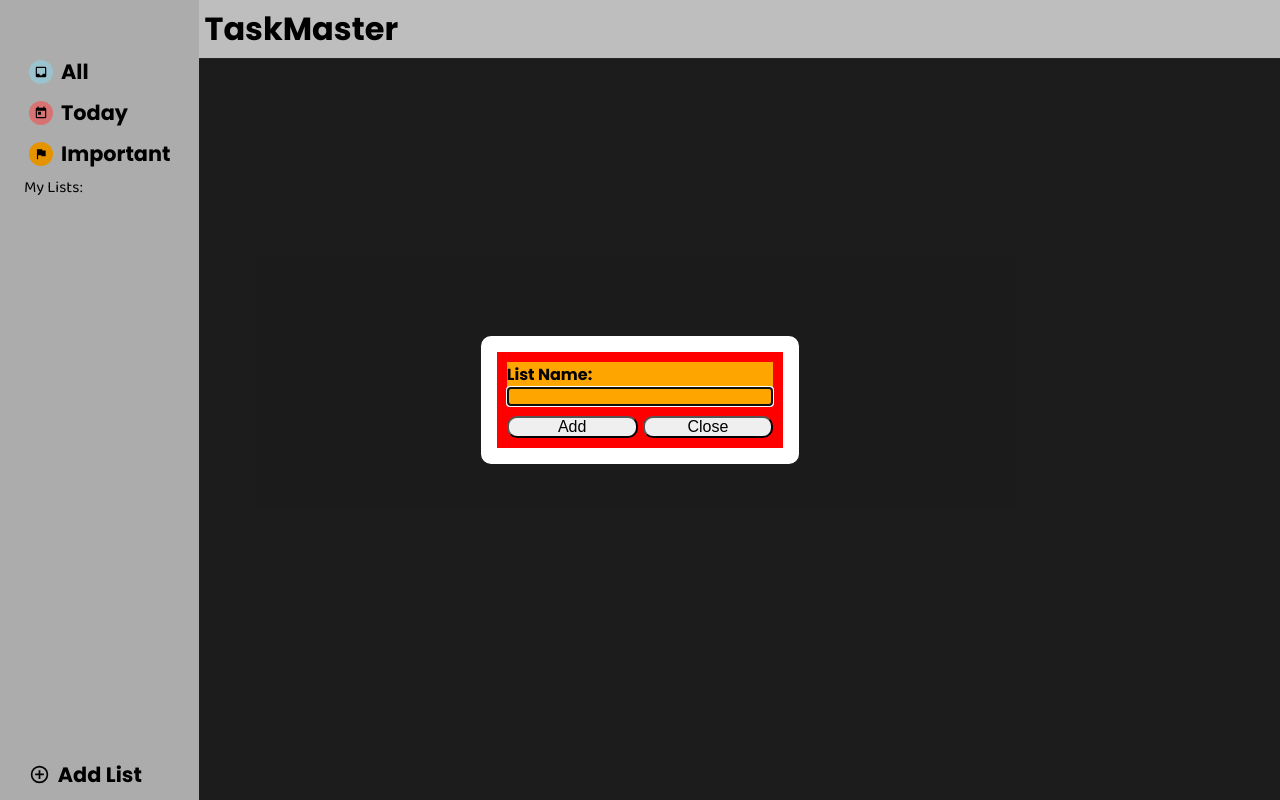
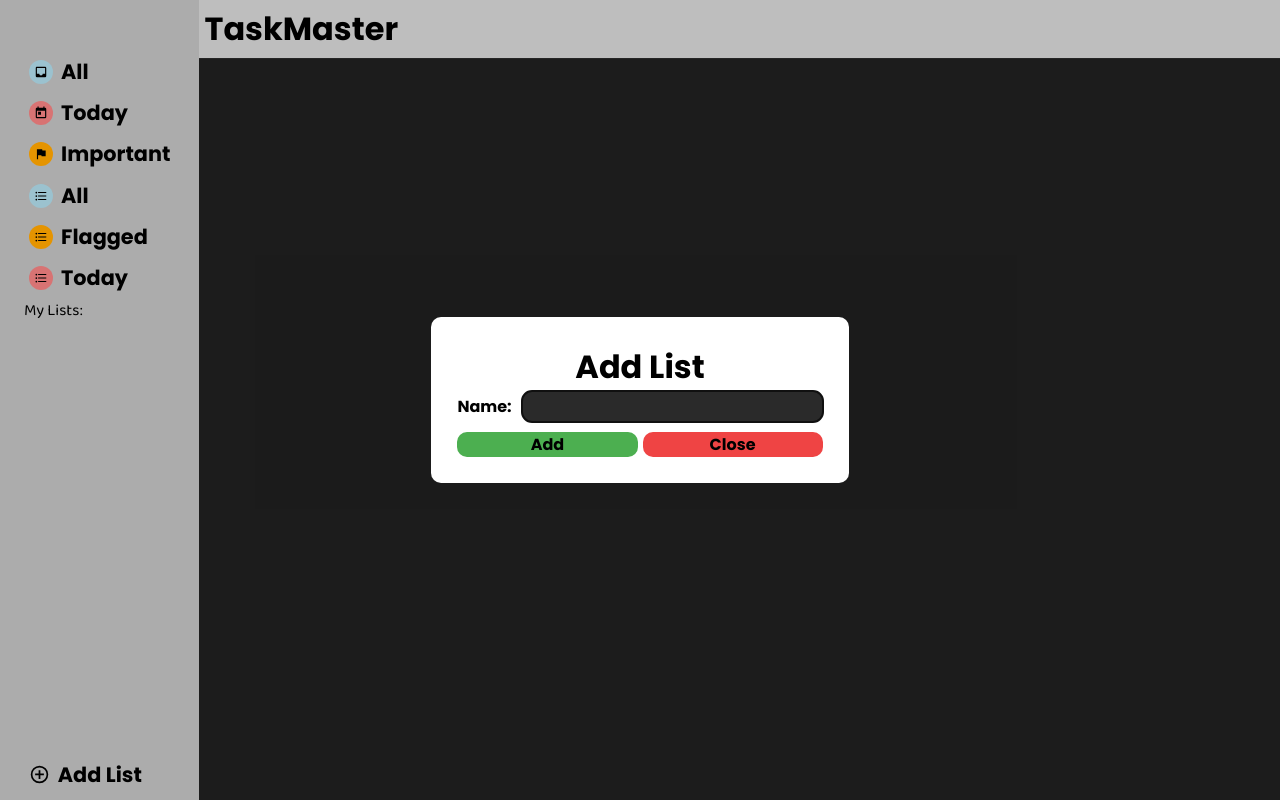
Before and after one commit to raihanCarder/TaskMaster, a website built with webpack: page src/template.html in a window 1280 px wide. Both pictures are taken after a click on the button "Add List". Built offline with nearby package versions, Linux system fonts and the light colour scheme.

Commit message:
Custom list feature working

```diff
--- a/src/TodoItem.js
+++ b/src/TodoItem.js
@@ -1,5 +1,9 @@
 export default function addItem(name, date, note = "", priority, flagged, list) {
     const id = crypto.randomUUID();
     const isComplete = false;
-    return { name, date, note, priority, flagged, list, id, isComplete }
+
+    function getId() {
+        return id;
+    }
+    return { name, date, note, priority, flagged, list, getId, isComplete }
 }
--- a/src/index.js
+++ b/src/index.js
@@ -4,25 +4,21 @@ import addList from "./listItem";
 import getItemInput from "./TodoInput";
 import initPage from "./initPageUI";
 import listInput from "./listInput";
+import listIcon from "./images/list-icon.svg"
 
 function logicApp() {
+    const godList = everyList();
+    godList.addNewList("All", "lightblue");
+    godList.addNewList("Flagged", "orange");
+    godList.addNewList("Today", "lightcoral");
 
     initPage();
     const addListBtn = document.getElementById("add-list-btn");
-    const newListModal = listInput(addNewList);
+    const newListModal = listInput(godList.addNewList);
 
     addListBtn.addEventListener("click", () => newListModal.show());
 
-    // maybe make all Lists module
-    const lists = [];
 
-    function addNewList(name) {
-        lists.push(addList(name))
-    }
-
-    const allList = addList("All");
-    const flagList = addList("Flagged");
-    const todayList = addList("Today");
 }
 
 function everyList() {
@@ -30,21 +26,50 @@ function everyList() {
 
     const lists = [];
 
-    function addNewList(name, color = "") {
-        if (color = "") {
+    function addNewList(name, color = "", image = listIcon) {
+        if (color === "") {
             const tempList = addList(name);
             lists.push(tempList);
         }
         else {
-            const tempList = addList(name, color);
-
+            const tempList = addList(name, color, image);
             lists.push(tempList);
         }
-        _addToDom();
+
+        console.log("Pushed to godlist");
+        _addToDom(lists[lists.length - 1]);
     }
 
-    function _addToDom() {
+    function getListOfLists() {
+        return lists;
     }
+
+    function _addToDom(obj) {
+        const id = obj.getId();
+        const newListBtn = document.createElement("button");
+        newListBtn.classList.add("new-list-item-btn");
+        newListBtn.id = `btn-${id}`;
+
+        const circle = document.createElement("div");
+        circle.classList.add("circle-list-icon-outline");
+        circle.style.backgroundColor = obj.getColor();
+
+        const img = document.createElement("img");
+        img.src = listIcon;
+        img.alt = "List icon";
+        img.classList.add("icon-main");
+
+        const text = document.createElement("p");
+        text.textContent = obj.getName();
+        text.classList.add("ellipsis");
+
+        circle.appendChild(img);
+        newListBtn.appendChild(circle);
+        newListBtn.appendChild(text);
+        dashboardList.appendChild(newListBtn);
+    }
+
+    return { getListOfLists, addNewList }
 }
 
 
--- a/src/listInput.js
+++ b/src/listInput.js
@@ -2,9 +2,20 @@ export default function listInput(submitFunc) {
     const modal = document.getElementById("add-list-modal");
     const form = document.getElementById("add-list-form");
     const listName = document.getElementById("list-name-input");
+    const closeBtn = document.getElementById("add-list-close-btn");
 
     const show = () => modal.showModal();
     const close = () => modal.close();
+
+    _preventsEsc(modal);
+
+    function _preventsEsc(dialogEl) {
+        dialogEl.addEventListener('keydown', (e) => {
+            if (e.key === 'Escape') {
+                e.preventDefault();
+            }
+        });
+    }
 
     form.addEventListener("submit", (e) => {
         e.preventDefault();
@@ -12,6 +23,7 @@ export default function listInput(submitFunc) {
         close();
         form.reset();
     });
+    closeBtn.addEventListener("click", close);
 
     return { show };
 }
--- a/src/listItem.js
+++ b/src/listItem.js
@@ -4,6 +4,7 @@ export default function addList(inputName, inputColor = getRandomColor()) {
     const items = [];
     const name = inputName;
     const color = inputColor;
+    const id = crypto.randomUUID();
 
     function getName() {
         return name;
@@ -11,6 +12,10 @@ export default function addList(inputName, inputColor = getRandomColor()) {
 
     function getColor() {
         return color;
+    }
+
+    function getId() {
+        return id;
     }
 
     function addToList(item) {
@@ -32,5 +37,5 @@ export default function addList(inputName, inputColor = getRandomColor()) {
         return items.length;
     }
 
-    return { getName, getColor, addToList, removeFromList, listLength }
+    return { getName, getColor, addToList, removeFromList, listLength, getId }
 }
--- a/src/styles.css
+++ b/src/styles.css
@@ -264,7 +264,6 @@ body {
     flex-direction: column;
     justify-content: flex-start;
     align-items: center;
-    background-color: red;
     gap: 10px;
 }
 
@@ -272,14 +271,35 @@ body {
     width: 100%;
 
     display: flex;
+    flex-direction: column;
+    flex-wrap: wrap;
+    align-items: center;
+}
+
+.add-list-div {
+    display: flex;
     flex-direction: row;
-    flex-wrap: wrap;
-    background-color: orange;
+    justify-content: space-between;
+    align-items: center;
+    gap: 10px;
+    font-size: 1rem;
 }
 
 #list-name-input {
     width: 100%;
-    background-color: orange;
+    flex: 1;
+    font-size: 0.9rem;
+    padding: 5px;
+    border-radius: 10px;
+    font-family: 'Poppins', sans-serif;
+    border: none;
+    background-color: #2a2a2a;
+    color: #E5E7EB;
+    text-align: center;
+}
+
+#add-list-h1-title {
+    font-size: 2rem;
 }
 
 #add-list-btns {
@@ -292,4 +312,68 @@ body {
     flex: 1;
     border-radius: 10px;
     font-size: 1rem;
+    font-family: 'Poppins', sans-serif;
+    font-weight: bold;
+    cursor: pointer;
+    border: none;
 }
+
+#add-list-submit-btn {
+    background-color: #4CAF50;
+}
+
+#add-list-submit-btn:hover {
+    background-color: #43a047;
+}
+
+#add-list-close-btn {
+    background-color: #EF4444;
+}
+
+#add-list-close-btn:hover {
+    background-color: #DC2626;
+}
+
+/* New List items in dashboard*/
+
+.circle-list-icon-outline {
+    width: 1.5rem;
+    height: 1.5rem;
+    padding: 5px;
+    border-radius: 50%;
+
+    display: flex;
+    justify-content: center;
+    align-items: center;
+}
+
+.new-list-item-btn {
+    border: none;
+    background-color: inherit;
+    display: flex;
+    flex-direction: row;
+    justify-content: flex-start;
+    align-items: center;
+
+    font-family: 'Poppins', sans-serif;
+    width: 100%;
+    font-size: 1.3rem;
+    gap: 0.5rem;
+    padding: 5px;
+    border-radius: 10px;
+}
+
+.new-list-item-btn:hover {
+    background-color: var(--dashboard-hover-btn-clr);
+    cursor: pointer;
+}
+
+.ellipsis {
+    white-space: nowrap;
+    /* Prevents text from wrapping to the next line */
+    overflow: hidden;
+    /* Hides anything that overflows the container */
+    text-overflow: ellipsis;
+    /* Adds the "..." */
+    max-width: 100px;
+}
--- a/src/template.html
+++ b/src/template.html
@@ -36,17 +36,18 @@
     <dialog id="add-list-modal">
         <form action="" method="post" id="add-list-form">
             <label for="list-name-input" id="label-name">
-                <p id="add-list-title">List Name:</p>
-                <input type="text" id="list-name-input" required>
+                <h1 id="add-list-h1-title">Add List</h1>
+                <div class="add-list-div">
+                    <p id="add-list-title">Name:</p>
+                    <input type="text" id="list-name-input" required>
+                </div>
             </label>
             <div id="add-list-btns">
-                <button type="submit">Add</button>
-                <button type="button">Close</button>
+                <button type="submit" id="add-list-submit-btn">Add</button>
+                <button type="button" id="add-list-close-btn">Close</button>
             </div>
-
         </form>
     </dialog>
-
 </body>
 
 </html>
```
